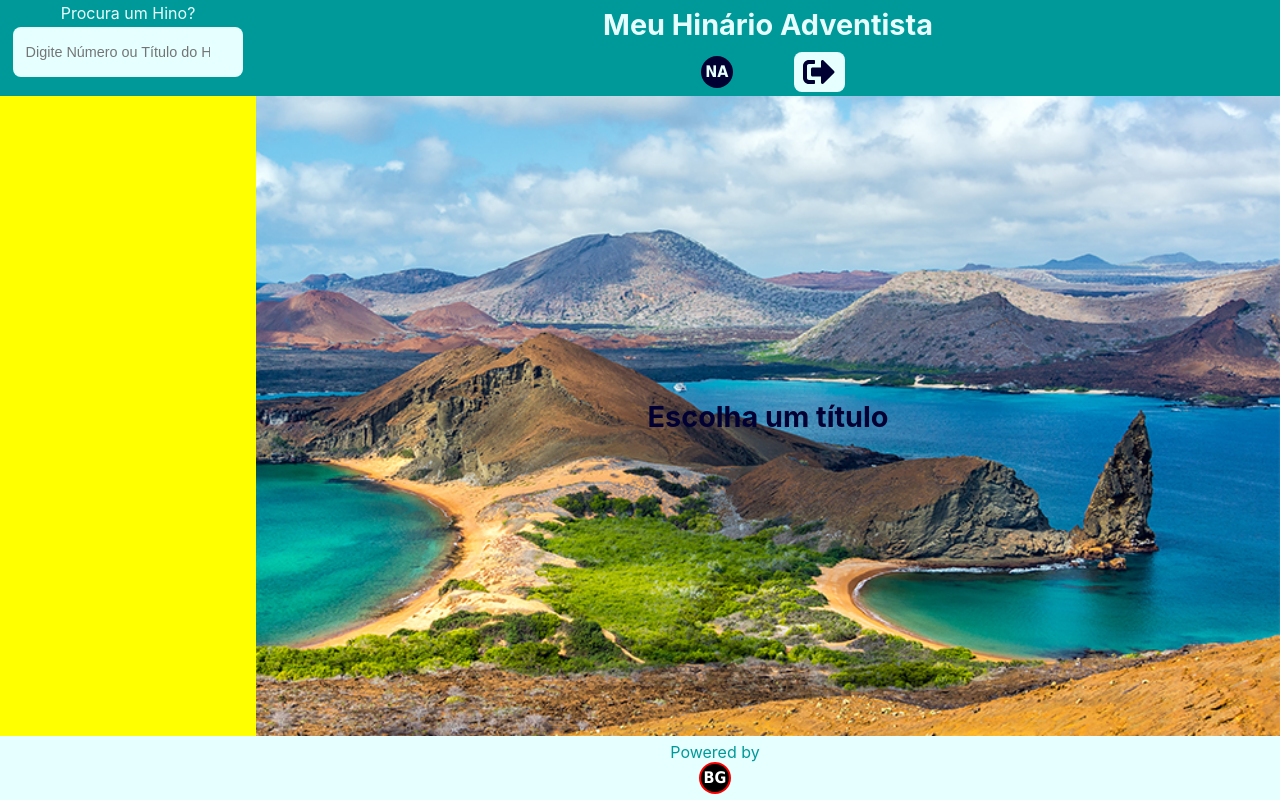
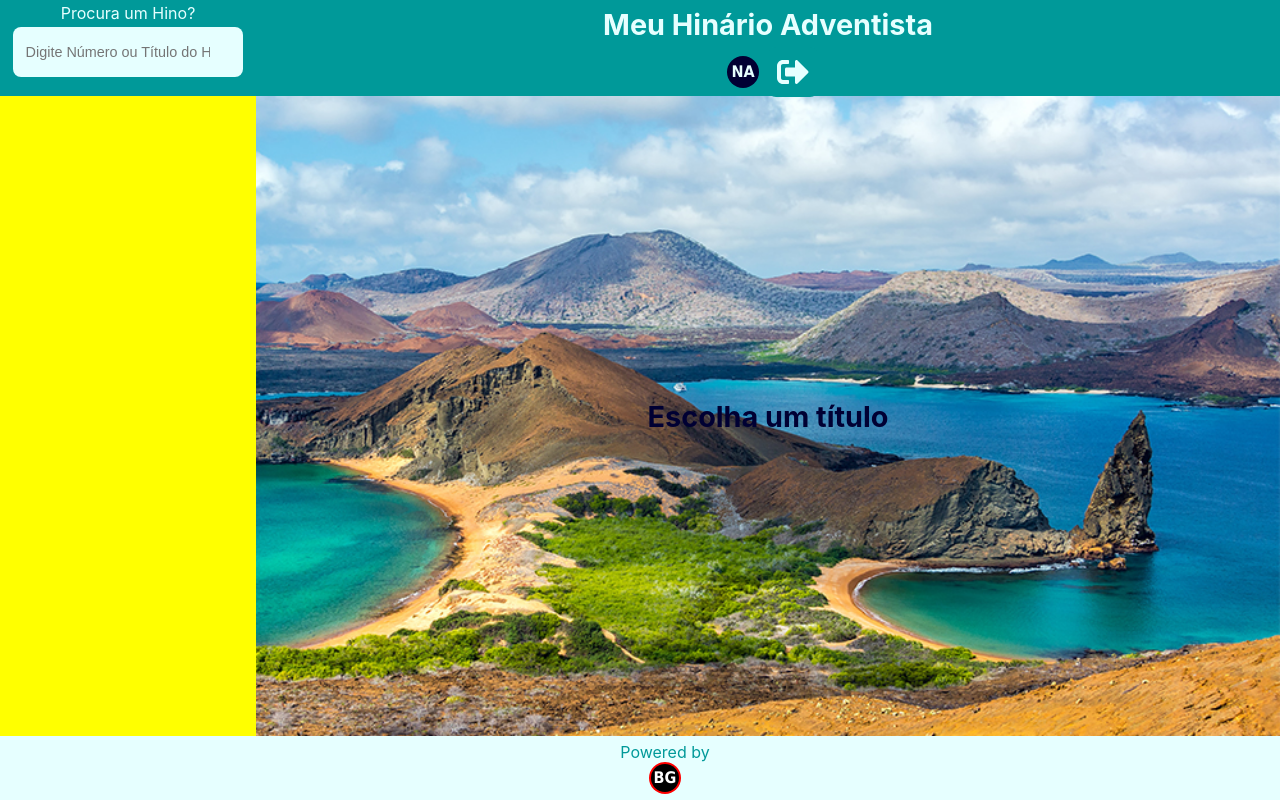
Before and after one commit to HardBoris/hinario-frontend, a React (Create React App) app: page / in a window 1280 px wide. Built offline with nearby package versions, Linux system fonts and the light colour scheme; no server answers; sample sign-in values are in the browser's storage.

Commit message:
feat: header and footer refatored

```diff
--- a/src/components/Footer/index.tsx
+++ b/src/components/Footer/index.tsx
@@ -7,6 +7,7 @@ export const FooterBG = () => {
   const { signOut } = useAuth();
   return (
     <>
+      <div className="footer__botonera">
         <div className="footer__user__logo">
           <UserLogo />
         </div>
@@ -14,6 +15,7 @@ export const FooterBG = () => {
           <button onClick={() => signOut()}>
             <FaSignOutAlt />
           </button>
+        </div>
       </div>
       <div className="footer__logo">
         <div>
--- a/src/components/Footer/style.css
+++ b/src/components/Footer/style.css
@@ -1,16 +1,36 @@
 .footer__btn {
-  width: 150px;
+  width: 50px;
+  height: 50px;
   text-align: center;
 }
 
 .footer__btn button {
-  background-color: var(--turquoise-500-400);
-  color: var(--turquoise-100-ligth);
-  font-size: 1.1rem;
+  width: 100%;
+  height: 100%;
+  background-color: var(--turquoise-100-ligth);
+  color: var(--primary-font);
+  font-size: 2rem;
+  display: flex;
+  justify-content: center;
+  align-items: center;
 }
 
 .footer__logo {
   display: none;
+}
+
+.footer__botonera {
+  display: flex;
+  justify-content: center;
+  align-items: center;
+}
+
+.footer__user__logo {
+  width: 50px;
+  height: 50px;
+  display: flex;
+  justify-content: center;
+  align-items: center;
 }
 
 #bg__logo {
--- a/src/components/Header/style.css
+++ b/src/components/Header/style.css
@@ -1,11 +1,14 @@
 .header__content {
   width: 100%;
-  height: 35%;
+  height: 40%;
+  display: flex;
+  justify-content: center;
+  align-items: center;
 }
 
 .header__lettering {
   width: 100%;
-  height: 50%;
+  height: 100%;
   font-size: 1rem;
   display: flex;
   justify-content: center;
@@ -13,11 +16,7 @@
 }
 
 .header__botonera {
-  width: 100%;
-  height: 50%;
-  display: flex;
-  justify-content: center;
-  align-items: center;
+  display: none;
 }
 
 .user__logo {
@@ -32,7 +31,7 @@
 
 .header__searcher {
   width: 100%;
-  height: 65%;
+  height: 60%;
 }
 
 @media (min-width: 769px) {
@@ -44,23 +43,36 @@
   .header__content {
     width: 80%;
     height: 100%;
+    flex-direction: column;
   }
 
   .header__lettering {
     width: 100%;
+    height: 50%;
+  }
+
+  .header__botonera {
+    width: 100%;
+    height: 50%;
+    display: flex;
+    justify-content: center;
+    align-items: center;
   }
 
   .header__btn {
     display: block;
-    width: 10%;
+    width: 50px;
+    height: 50px;
     display: flex;
     justify-content: center;
     align-items: center;
   }
 
   .header__btn button {
-    background-color: var(--turquoise-100-ligth);
-    color: var(--primary-font);
+    width: 100%;
+    height: 100%;
+    background-color: var(--primary);
+    color: var(--secondary-font);
     display: flex;
     justify-content: center;
     align-items: center;
@@ -68,6 +80,8 @@
   }
 
   .user__logo {
+    width: 50px;
+    height: 50px;
     display: flex;
     justify-content: center;
     align-items: center;
--- a/src/styles/layout.css
+++ b/src/styles/layout.css
@@ -21,7 +21,7 @@ main {
 
 aside {
   width: 100%;
-  height: 40%;
+  height: 50%;
   background-color: var(--blue-300-200);
   display: flex;
   flex-direction: column;
@@ -31,7 +31,7 @@ aside {
 
 section {
   width: 100%;
-  height: 60%;
+  height: 50%;
   display: flex;
   flex-direction: column;
   justify-content: space-evenly;
```
Lines whose indentation alone changed are shown as unchanged.
